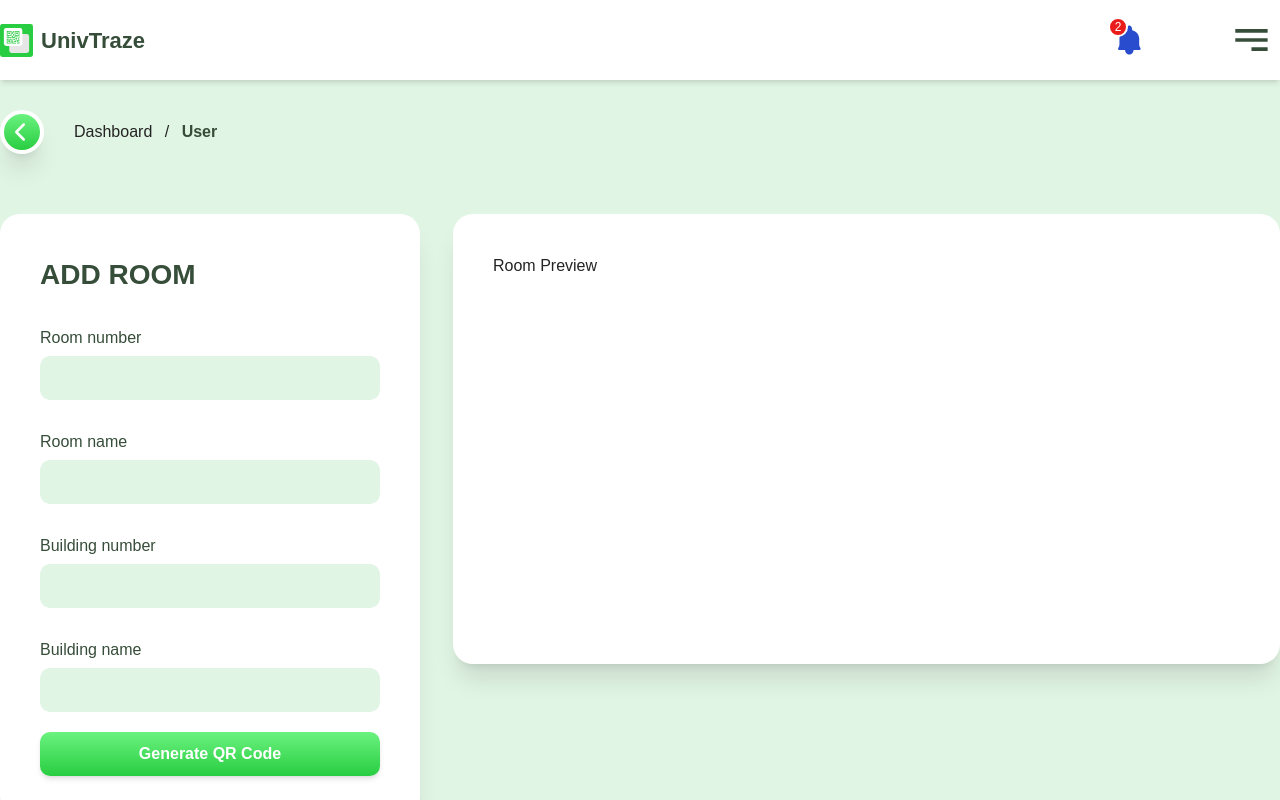
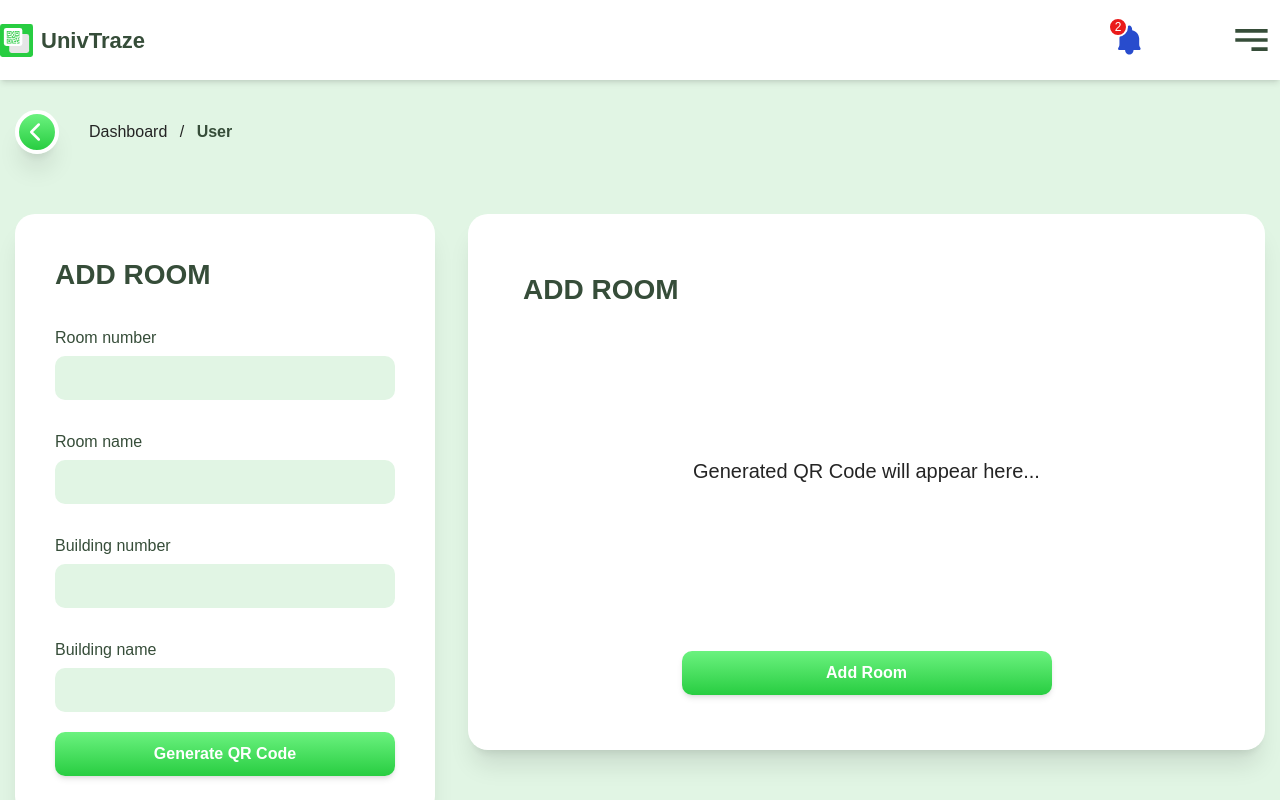
Before and after one commit to JayCabasag/univtraze-admin, a React (Vite) app: page /dashboard/add-room in a window 1280 px wide. Built offline with nearby package versions, Linux system fonts and the light colour scheme.

Commit message:
feat: added QR

```diff
--- a/package.json
+++ b/package.json
@@ -20,10 +20,12 @@
     "clsx": "^2.0.0",
     "eslint-import-resolver-custom-alias": "^1.3.2",
     "formik": "^2.4.4",
+    "js-base64": "^3.7.5",
     "path": "^0.12.7",
     "react": "^18.2.0",
     "react-dom": "^18.2.0",
     "react-hook-form": "^7.46.1",
+    "react-qr-code": "^2.0.12",
     "react-router-dom": "^6.15.0",
     "react-spinners": "^0.13.8",
     "tailwind-merge": "^1.14.0",
--- a/src/components/add-room/AddRoomForm.tsx
+++ b/src/components/add-room/AddRoomForm.tsx
@@ -1,7 +1,10 @@
 import { yupResolver } from '@hookform/resolvers/yup';
-import { FieldErrors, useForm } from 'react-hook-form';
+import { useForm } from 'react-hook-form';
 import { addRoomSchema } from './schemas/shemas';
 import { cn } from '@/utils/formatters';
+import { useQrContext } from './context/qrContext';
+import { encode } from 'js-base64';
+import { useToast } from '../shared/toast/use-toast';
 
 interface FormValues {
   roomNumber: string;
@@ -11,6 +14,8 @@ interface FormValues {
 }
 
 export default function AddRoomForm() {
+  const { toast } = useToast();
+  const qrCodeContext = useQrContext()
   const form = useForm<FormValues>({
     defaultValues: {
       roomNumber: '',
@@ -28,11 +33,16 @@ export default function AddRoomForm() {
   } = form;
 
   const onSubmit = (data: FormValues) => {
-    console.log(data);
+    const payload = encode(JSON.stringify(data))
+    qrCodeContext.handleUpdate(payload)
   };
 
-  const onError = (errors: FieldErrors) => {
-    console.log(errors);
+  const onError = () => {
+    toast({
+      variant: 'destructive',
+      title: 'Login failed',
+      description: 'Make sure all inputs are correct',
+    });
   };
 
   return (
--- /dev/null
+++ b/src/components/add-room/AddRoomPreview.tsx
@@ -0,0 +1,28 @@
+import QRCode from 'react-qr-code';
+import { useQrContext } from './context/qrContext';
+
+export default function AddRoomPreview() {
+  const isSubmitting = false;
+  const qrContext = useQrContext()
+  const qrPayload = qrContext.payload
+
+  return (
+    <div className='flex flex-col p-[15px]'>
+      <h2 className="text-[28px] uppercase font-bold text-[#364D39]">Add room</h2>
+      <div className="min-h-[320px] py-[20px] flex w-full items-center justify-center">
+        {qrPayload !== '' && (
+            <QRCode value={qrPayload} />
+        )}
+        {qrPayload === '' && (
+            <h1 className='text-xl'>Generated QR Code will appear here...</h1>
+        )}
+      </div>
+      <button
+        disabled={isSubmitting}
+        className=" self-center w-full max-w-[370px] h-[44px] mt-[20px] text-white text-[16px] font-bold shadow-md rounded-[10px] bg-gradient-to-b from-[#6BF27F] to-[#28cd41]"
+      >
+        {isSubmitting ? 'Please wait...' : 'Add Room'}
+      </button>
+    </div>
+  );
+}
--- /dev/null
+++ b/src/components/add-room/context/qrContext.tsx
@@ -0,0 +1,22 @@
+import { createContext, useContext, useState } from 'react';
+
+export const QrContext = createContext<{ payload: string, handleUpdate: (_value: string) => void}>({
+    payload: '',
+    handleUpdate: () => {}
+});
+
+export const useQrContext = () => useContext(QrContext)
+
+export const QrContextProvider = ({ children }: { children: React.ReactNode }) => {
+    const [qrContextPayload, setQrContextPayload] = useState('');
+
+    const handleUpdate = (value: string) => {
+        setQrContextPayload(value);
+    }
+
+    return (
+        <QrContext.Provider value={{ payload: qrContextPayload, handleUpdate }}>
+            {children}
+        </QrContext.Provider>
+    );
+};
--- a/src/pages/(dashboard)/AddRoomPage.tsx
+++ b/src/pages/(dashboard)/AddRoomPage.tsx
@@ -1,16 +1,22 @@
 import AddRoomForm from '@/components/add-room/AddRoomForm';
+import AddRoomPreview from '@/components/add-room/AddRoomPreview';
+import { QrContextProvider } from '@/components/add-room/context/qrContext';
 import Header from '@/components/header/Header';
 
 export default function AddRoomPage() {
   return (
-    <main>
+    <main className='px-[15px]'>
       <Header title="Dashboard" sub={'user'} />
-      <div className="py-[60px] flex flex-col md:flex-row gap-[33px]">
-        <div className="p-[40px] bg-white shadow-xl w-full rounded-[20px] min-h-[450px] max-w-[420px]">
-          <AddRoomForm />
+      <QrContextProvider>
+        <div className="py-[60px] flex flex-col md:flex-row gap-[33px]">
+          <div className="p-[40px] bg-white shadow-xl w-full rounded-[20px] min-h-[450px] max-w-[420px]">
+            <AddRoomForm />
+          </div>
+          <div className="p-[40px] bg-white w-full shadow-xl rounded-[20px] h-full ">
+            <AddRoomPreview />
+          </div>
         </div>
-        <div className="p-[40px] bg-white w-full shadow-xl rounded-[20px] h-[450px] ">Room Preview</div>
-      </div>
+      </QrContextProvider>
     </main>
   );
 }
```
Also changed, not shown: 1 other file (tests, documents, lock files or other folders).
